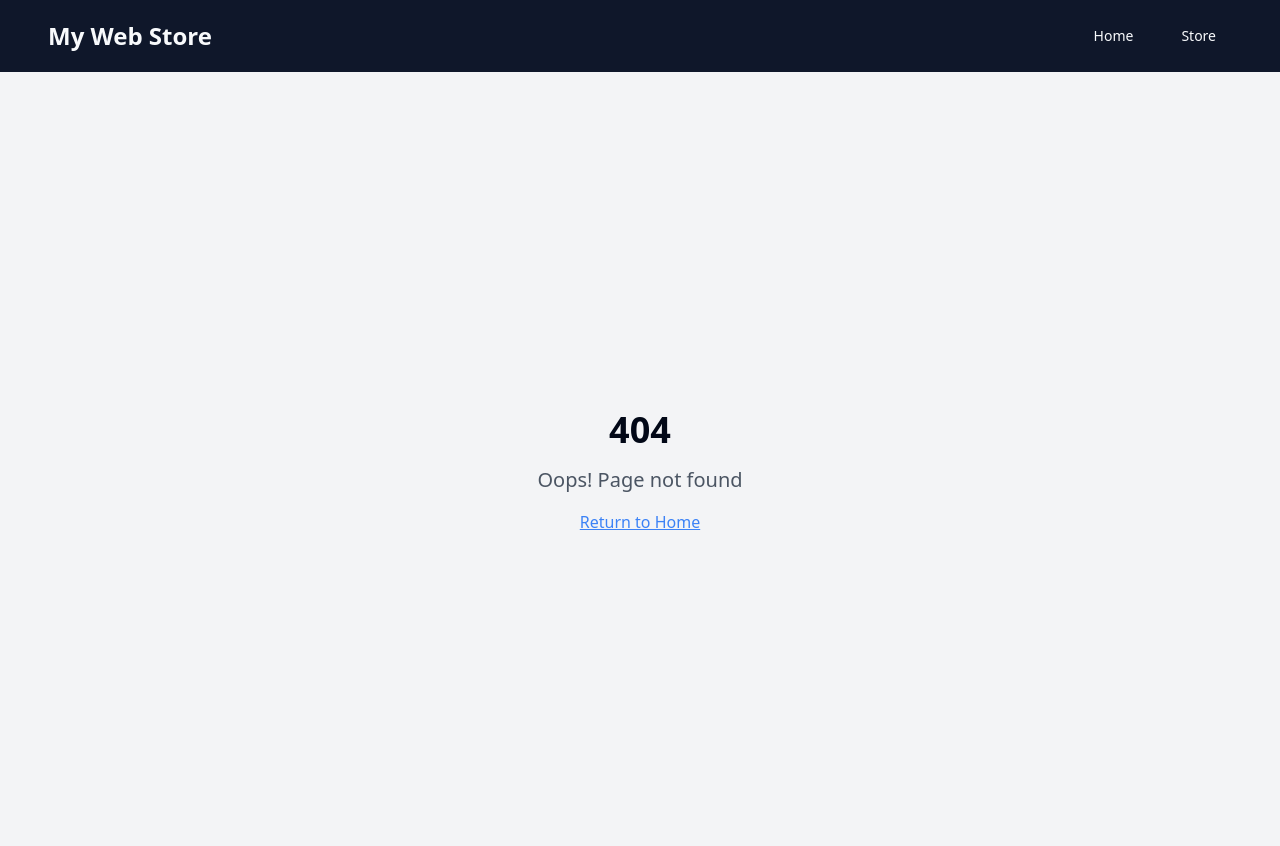
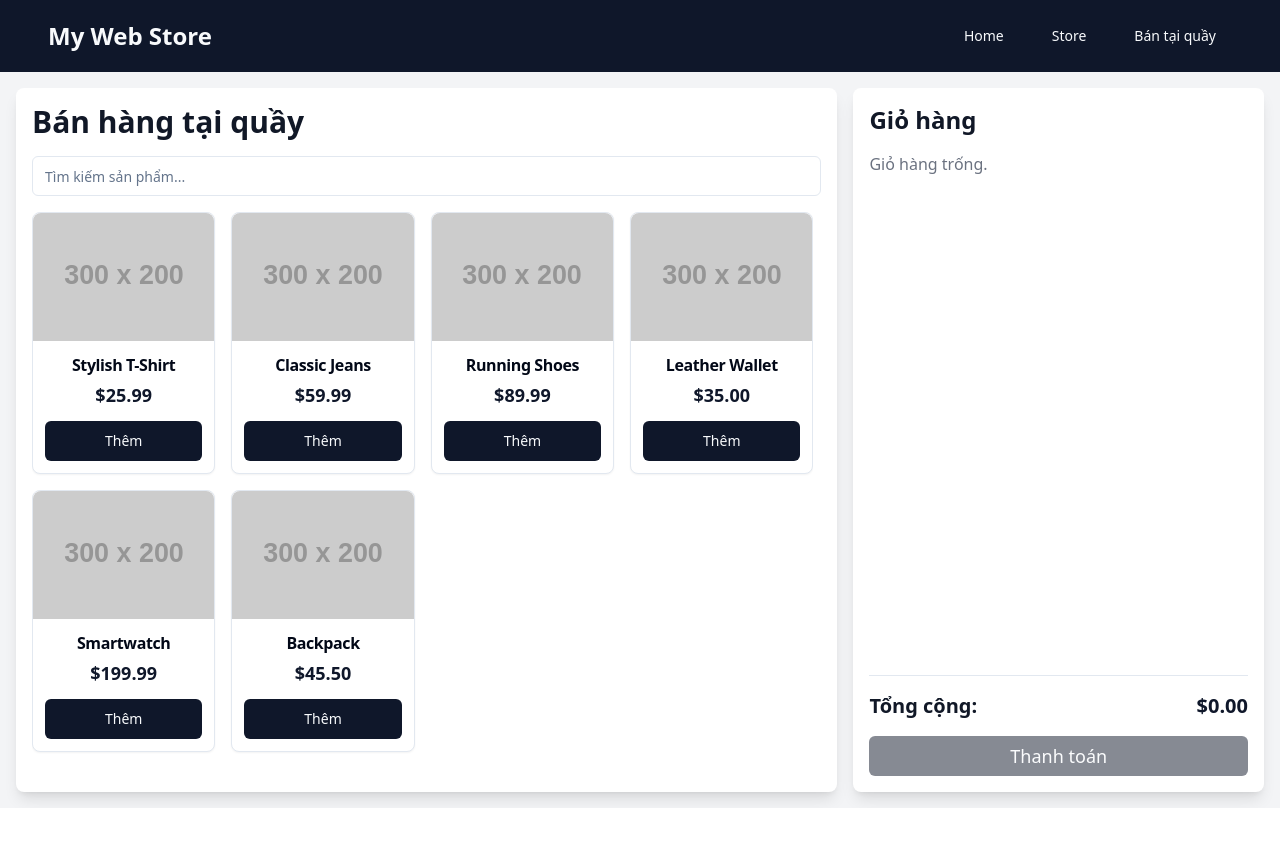
Before and after one commit to lamkbvn/FE-Store-NET, a React (Vite) app: page /cashier in a window 1280 px wide. Before the commit this address had no page. Shown: the top 846 px of the page. After the commit the page ends 808 px from the top, so only its background shows below. Built offline with nearby package versions, Linux system fonts and the light colour scheme.

Commit message:
[dyad] wrote 5 file(s)

```diff
--- a/src/App.tsx
+++ b/src/App.tsx
@@ -5,7 +5,8 @@ import { BrowserRouter, Routes, Route } from "react-router-dom";
 import Index from "./pages/Index";
 import NotFound from "./pages/NotFound";
 import StorePage from "./pages/StorePage";
-import ProductDetailPage from "./pages/ProductDetailPage"; // Import ProductDetailPage
+import ProductDetailPage from "./pages/ProductDetailPage";
+import CashierPage from "./pages/CashierPage"; // Import CashierPage
 import Header from "./components/Header";
 
 const queryClient = new QueryClient();
@@ -19,7 +20,8 @@ const App = () => (
         <Routes>
           <Route path="/" element={<Index />} />
           <Route path="/store" element={<StorePage />} />
-          <Route path="/products/:id" element={<ProductDetailPage />} /> {/* New route for product details */}
+          <Route path="/products/:id" element={<ProductDetailPage />} />
+          <Route path="/cashier" element={<CashierPage />} /> {/* New route for Cashier Page */}
           {/* ADD ALL CUSTOM ROUTES ABOVE THE CATCH-ALL "*" ROUTE */}
           <Route path="*" element={<NotFound />} />
         </Routes>
--- /dev/null
+++ b/src/components/CartDisplay.tsx
@@ -0,0 +1,74 @@
+import React from "react";
+import { Button } from "@/components/ui/button";
+import { Input } from "@/components/ui/input";
+import { ScrollArea } from "@/components/ui/scroll-area";
+import { Separator } from "@/components/ui/separator";
+import { Product } from "@/data/products";
+import { Trash2 } from "lucide-react";
+
+interface CartItem extends Product {
+  quantity: number;
+}
+
+interface CartDisplayProps {
+  cartItems: CartItem[];
+  onUpdateQuantity: (productId: string, quantity: number) => void;
+  onRemoveItem: (productId: string) => void;
+  onCheckout: () => void;
+}
+
+const CartDisplay: React.FC<CartDisplayProps> = ({
+  cartItems,
+  onUpdateQuantity,
+  onRemoveItem,
+  onCheckout,
+}) => {
+  const total = cartItems.reduce((sum, item) => sum + item.price * item.quantity, 0);
+
+  return (
+    <div className="flex flex-col h-full bg-white dark:bg-gray-800 rounded-lg shadow-lg p-4">
+      <h2 className="text-2xl font-bold mb-4 text-gray-900 dark:text-gray-100">Giỏ hàng</h2>
+      <ScrollArea className="flex-grow pr-2 mb-4">
+        {cartItems.length === 0 ? (
+          <p className="text-gray-500 dark:text-gray-400">Giỏ hàng trống.</p>
+        ) : (
+          cartItems.map((item) => (
+            <div key={item.id} className="flex items-center justify-between py-2 border-b last:border-b-0">
+              <div className="flex-grow">
+                <p className="font-medium text-gray-900 dark:text-gray-100">{item.name}</p>
+                <p className="text-sm text-gray-600 dark:text-gray-400">
+                  ${item.price.toFixed(2)} x
+                  <Input
+                    type="number"
+                    min="1"
+                    value={item.quantity}
+                    onChange={(e) => onUpdateQuantity(item.id, parseInt(e.target.value))}
+                    className="w-16 inline-block ml-2 text-center"
+                  />
+                </p>
+              </div>
+              <div className="flex items-center">
+                <p className="font-semibold text-gray-900 dark:text-gray-100 mr-4">
+                  ${(item.price * item.quantity).toFixed(2)}
+                </p>
+                <Button variant="ghost" size="icon" onClick={() => onRemoveItem(item.id)}>
+                  <Trash2 className="h-4 w-4 text-red-500" />
+                </Button>
+              </div>
+            </div>
+          ))
+        )}
+      </ScrollArea>
+      <Separator className="my-4" />
+      <div className="flex justify-between items-center text-xl font-bold mb-4">
+        <p className="text-gray-900 dark:text-gray-100">Tổng cộng:</p>
+        <p className="text-primary">${total.toFixed(2)}</p>
+      </div>
+      <Button className="w-full py-3 text-lg" onClick={onCheckout} disabled={cartItems.length === 0}>
+        Thanh toán
+      </Button>
+    </div>
+  );
+};
+
+export default CartDisplay;
--- /dev/null
+++ b/src/components/CashierProductCard.tsx
@@ -0,0 +1,34 @@
+import React from "react";
+import { Card, CardContent, CardFooter, CardHeader, CardTitle } from "@/components/ui/card";
+import { Button } from "@/components/ui/button";
+import { Product } from "@/data/products";
+
+interface CashierProductCardProps {
+  product: Product;
+  onAddToCart: (product: Product) => void;
+}
+
+const CashierProductCard: React.FC<CashierProductCardProps> = ({ product, onAddToCart }) => {
+  return (
+    <Card className="w-full flex flex-col cursor-pointer hover:shadow-lg transition-shadow" onClick={() => onAddToCart(product)}>
+      <CardHeader className="p-0">
+        <img
+          src={product.imageUrl}
+          alt={product.name}
+          className="w-full h-32 object-cover rounded-t-lg"
+        />
+      </CardHeader>
+      <CardContent className="flex-grow p-3 text-center">
+        <CardTitle className="text-md font-semibold mb-1 line-clamp-2">{product.name}</CardTitle>
+        <p className="text-lg font-bold text-primary">${product.price.toFixed(2)}</p>
+      </CardContent>
+      <CardFooter className="p-3 pt-0">
+        <Button className="w-full" onClick={(e) => { e.stopPropagation(); onAddToCart(product); }}>
+          Thêm
+        </Button>
+      </CardFooter>
+    </Card>
+  );
+};
+
+export default CashierProductCard;
--- a/src/components/Header.tsx
+++ b/src/components/Header.tsx
@@ -21,6 +21,11 @@ const Header: React.FC = () => {
                 <Link to="/store">Store</Link>
               </Button>
             </li>
+            <li>
+              <Button variant="ghost" asChild>
+                <Link to="/cashier">Bán tại quầy</Link>
+              </Button>
+            </li>
           </ul>
         </nav>
       </div>
--- /dev/null
+++ b/src/pages/CashierPage.tsx
@@ -0,0 +1,91 @@
+import React, { useState } from "react";
+import { products, Product } from "@/data/products";
+import CashierProductCard from "@/components/CashierProductCard";
+import CartDisplay from "@/components/CartDisplay";
+import { Input } from "@/components/ui/input";
+import { showSuccess } from "@/utils/toast";
+import { ScrollArea } from "@/components/ui/scroll-area";
+
+interface CartItem extends Product {
+  quantity: number;
+}
+
+const CashierPage: React.FC = () => {
+  const [cartItems, setCartItems] = useState<CartItem[]>([]);
+  const [searchTerm, setSearchTerm] = useState<string>("");
+
+  const filteredProducts = products.filter((product) =>
+    product.name.toLowerCase().includes(searchTerm.toLowerCase())
+  );
+
+  const handleAddToCart = (product: Product) => {
+    setCartItems((prevItems) => {
+      const existingItem = prevItems.find((item) => item.id === product.id);
+      if (existingItem) {
+        return prevItems.map((item) =>
+          item.id === product.id ? { ...item, quantity: item.quantity + 1 } : item
+        );
+      } else {
+        return [...prevItems, { ...product, quantity: 1 }];
+      }
+    });
+    showSuccess(`${product.name} đã được thêm vào giỏ hàng.`);
+  };
+
+  const handleUpdateQuantity = (productId: string, quantity: number) => {
+    setCartItems((prevItems) => {
+      if (quantity <= 0) {
+        return prevItems.filter((item) => item.id !== productId);
+      }
+      return prevItems.map((item) =>
+        item.id === productId ? { ...item, quantity: quantity } : item
+      );
+    });
+  };
+
+  const handleRemoveItem = (productId: string) => {
+    setCartItems((prevItems) => prevItems.filter((item) => item.id !== productId));
+    showSuccess("Sản phẩm đã được xóa khỏi giỏ hàng.");
+  };
+
+  const handleCheckout = () => {
+    if (cartItems.length === 0) {
+      return;
+    }
+    // In a real application, this would process the payment and clear the cart
+    showSuccess("Thanh toán thành công! Cảm ơn quý khách.");
+    setCartItems([]);
+  };
+
+  return (
+    <div className="flex flex-col md:flex-row h-[calc(100vh-64px)] p-4 gap-4 bg-gray-100 dark:bg-gray-900">
+      <div className="md:w-2/3 flex flex-col bg-white dark:bg-gray-800 rounded-lg shadow-lg p-4">
+        <h1 className="text-3xl font-bold mb-4 text-gray-900 dark:text-gray-100">Bán hàng tại quầy</h1>
+        <Input
+          type="text"
+          placeholder="Tìm kiếm sản phẩm..."
+          value={searchTerm}
+          onChange={(e) => setSearchTerm(e.target.value)}
+          className="mb-4"
+        />
+        <ScrollArea className="flex-grow pr-2">
+          <div className="grid grid-cols-2 sm:grid-cols-3 lg:grid-cols-4 gap-4">
+            {filteredProducts.map((product) => (
+              <CashierProductCard key={product.id} product={product} onAddToCart={handleAddToCart} />
+            ))}
+          </div>
+        </ScrollArea>
+      </div>
+      <div className="md:w-1/3">
+        <CartDisplay
+          cartItems={cartItems}
+          onUpdateQuantity={handleUpdateQuantity}
+          onRemoveItem={handleRemoveItem}
+          onCheckout={handleCheckout}
+        />
+      </div>
+    </div>
+  );
+};
+
+export default CashierPage;
```
